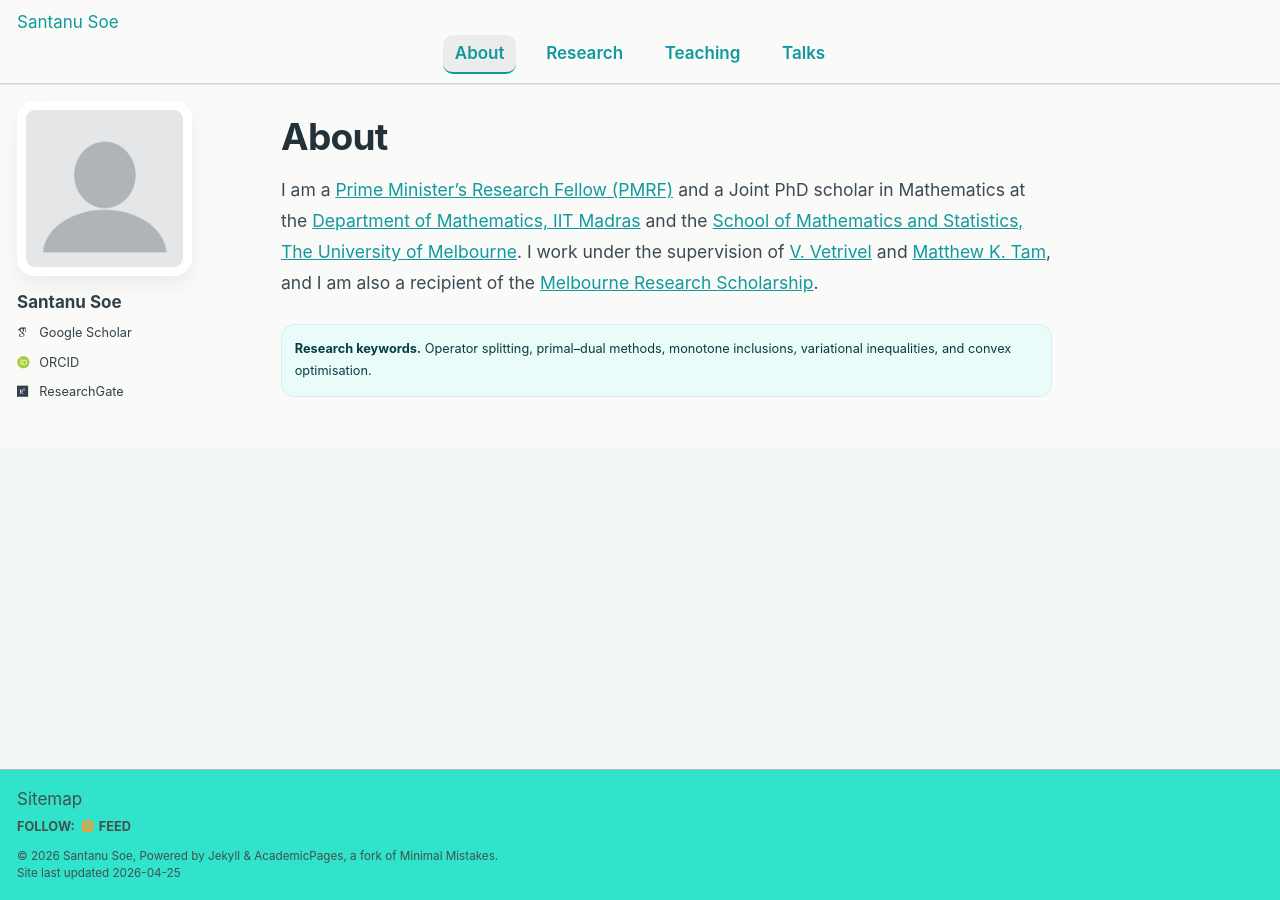
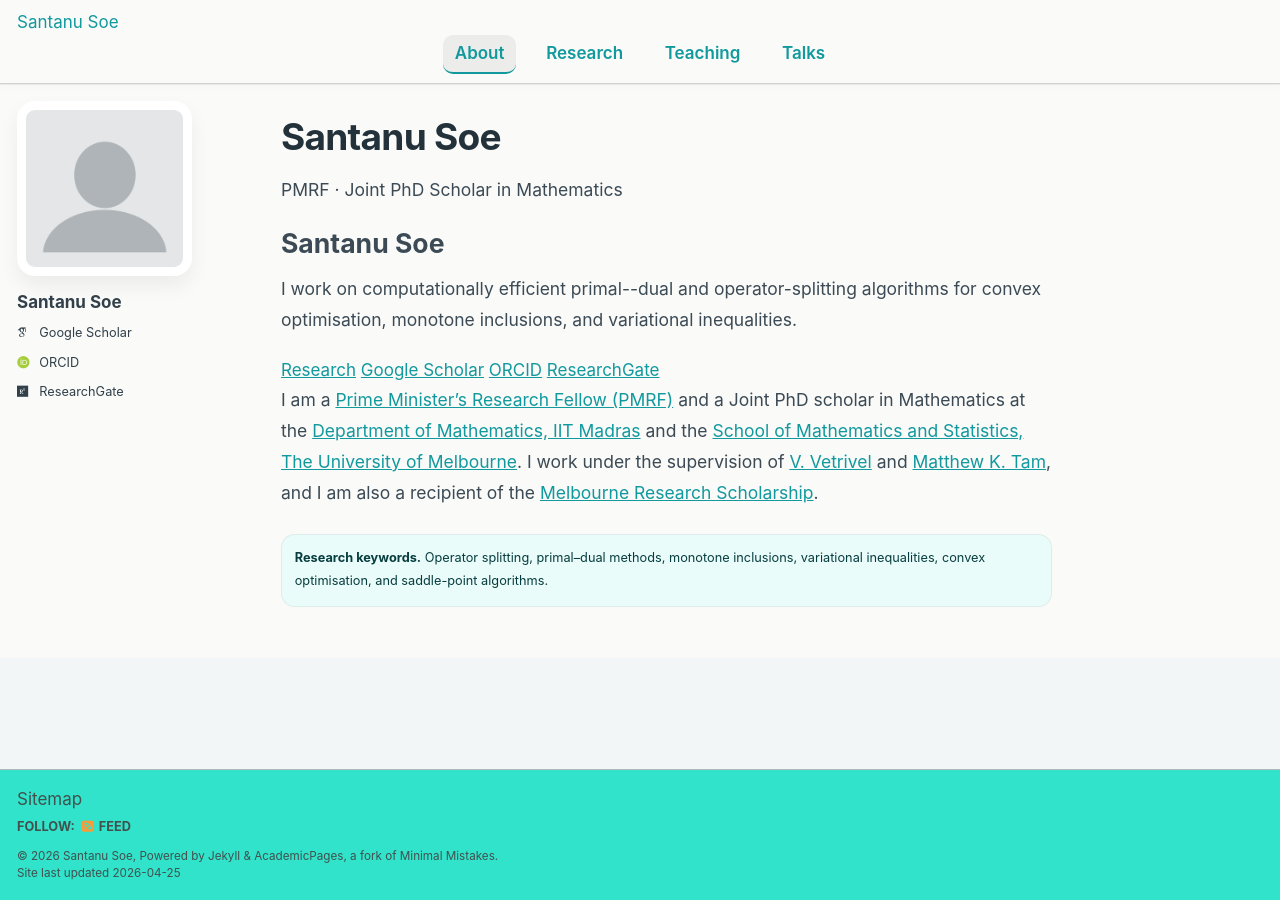
Before and after one commit to santanusoe/santanusoe.github.io, a Jekyll site: the page built from _pages/about.md, in a window 1280 px wide. Built offline with Jekyll 4.4.1, drawn with Linux system fonts in a browser that asks for light colours; some web fonts are replaced; a script bundle is joined from its source files by our own code; library files that are not in the unit come from our copies.

Commit message:
Improve homepage introduction

```diff
--- a/_pages/about.md
+++ b/_pages/about.md
@@ -1,13 +1,27 @@
 ---
 permalink: /
-title: "About"
+title: "Santanu Soe"
 author_profile: true
 redirect_from:
   - /about/
   - /about.html
 ---
 
+<div class="home-hero">
+  <p class="home-hero__eyebrow">PMRF · Joint PhD Scholar in Mathematics</p>
+  <h1>Santanu Soe</h1>
+  <p class="home-hero__lead">
+    I work on computationally efficient primal--dual and operator-splitting algorithms for convex optimisation, monotone inclusions, and variational inequalities.
+  </p>
+  <div class="home-hero__links" aria-label="Important links">
+    <a href="/publications/">Research</a>
+    <a href="https://scholar.google.com/citations?user=1xQZCtQAAAAJ&hl=en">Google Scholar</a>
+    <a href="https://orcid.org/0009-0005-1392-0003">ORCID</a>
+    <a href="https://www.researchgate.net/profile/Santanu-Soe">ResearchGate</a>
+  </div>
+</div>
+
 I am a [Prime Minister's Research Fellow (PMRF)](https://pmrf.in/) and a Joint PhD scholar in Mathematics at the [Department of Mathematics, IIT Madras](https://math.iitm.ac.in/) and the [School of Mathematics and Statistics, The University of Melbourne](https://ms.unimelb.edu.au/). I work under the supervision of [V. Vetrivel](https://math.iitm.ac.in/innerfaculty.php?fname=Vetrivel+V) and [Matthew K. Tam](https://findanexpert.unimelb.edu.au/profile/859328-matthew-tam), and I am also a recipient of the [Melbourne Research Scholarship](https://scholarships.unimelb.edu.au/awards/melbourne-research-scholarship).
 
 {: .notice--primary}
-**Research keywords.** Operator splitting, primal--dual methods, monotone inclusions, variational inequalities, and convex optimisation.
+**Research keywords.** Operator splitting, primal--dual methods, monotone inclusions, variational inequalities, convex optimisation, and saddle-point algorithms.
```
